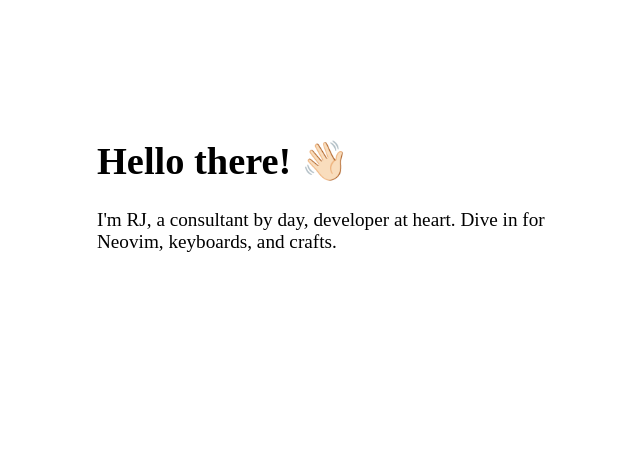
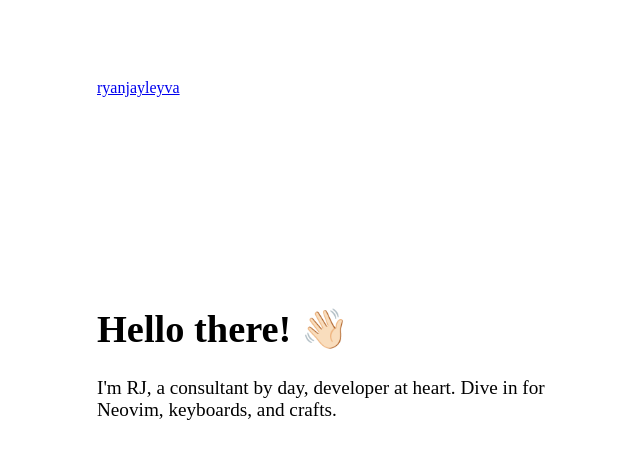
Before and after one commit to rjleyva/react-blog, a React (Vite) app: page / in a window 1280 px wide. Shown: the top 458 px of the page, without its empty margins (303-943 px from the left). Built offline with nearby package versions, Linux system fonts and the light colour scheme.

Commit message:
import header component

```diff
--- a/src/main.tsx
+++ b/src/main.tsx
@@ -1,9 +1,16 @@
 import { StrictMode } from 'react'
 import { createRoot } from 'react-dom/client'
+import { BrowserRouter, Route, Routes } from 'react-router'
 import App from './app.tsx'
+import Header from './components/Header/Header.tsx'
 
 createRoot(document.getElementById('root')!).render(
   <StrictMode>
-    <App />
+    <BrowserRouter>
+      <Header home="ryanjayleyva" />
+      <Routes>
+        <Route path="/" element={<App />} />
+      </Routes>
+    </BrowserRouter>
   </StrictMode>
 )
```
